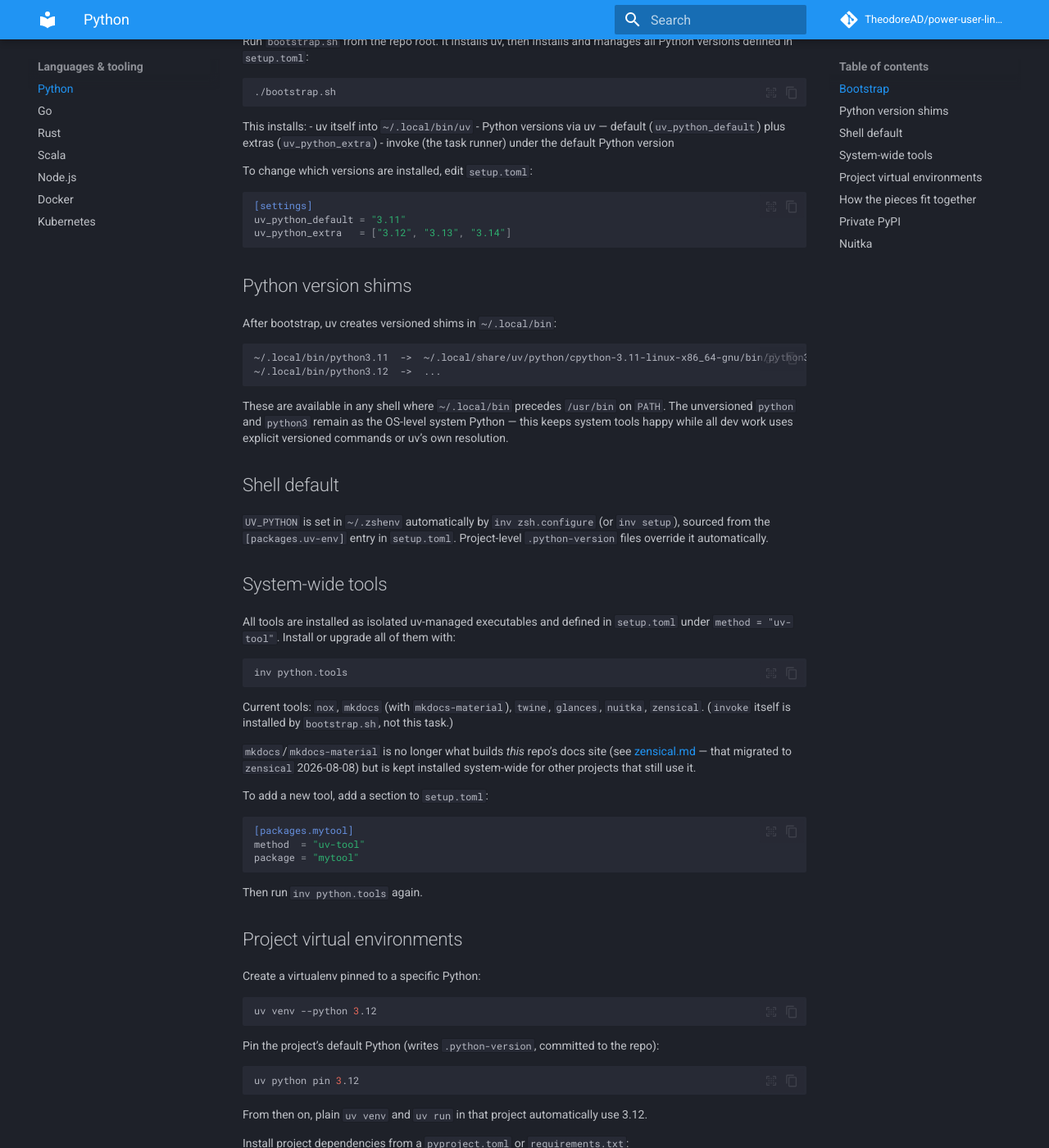
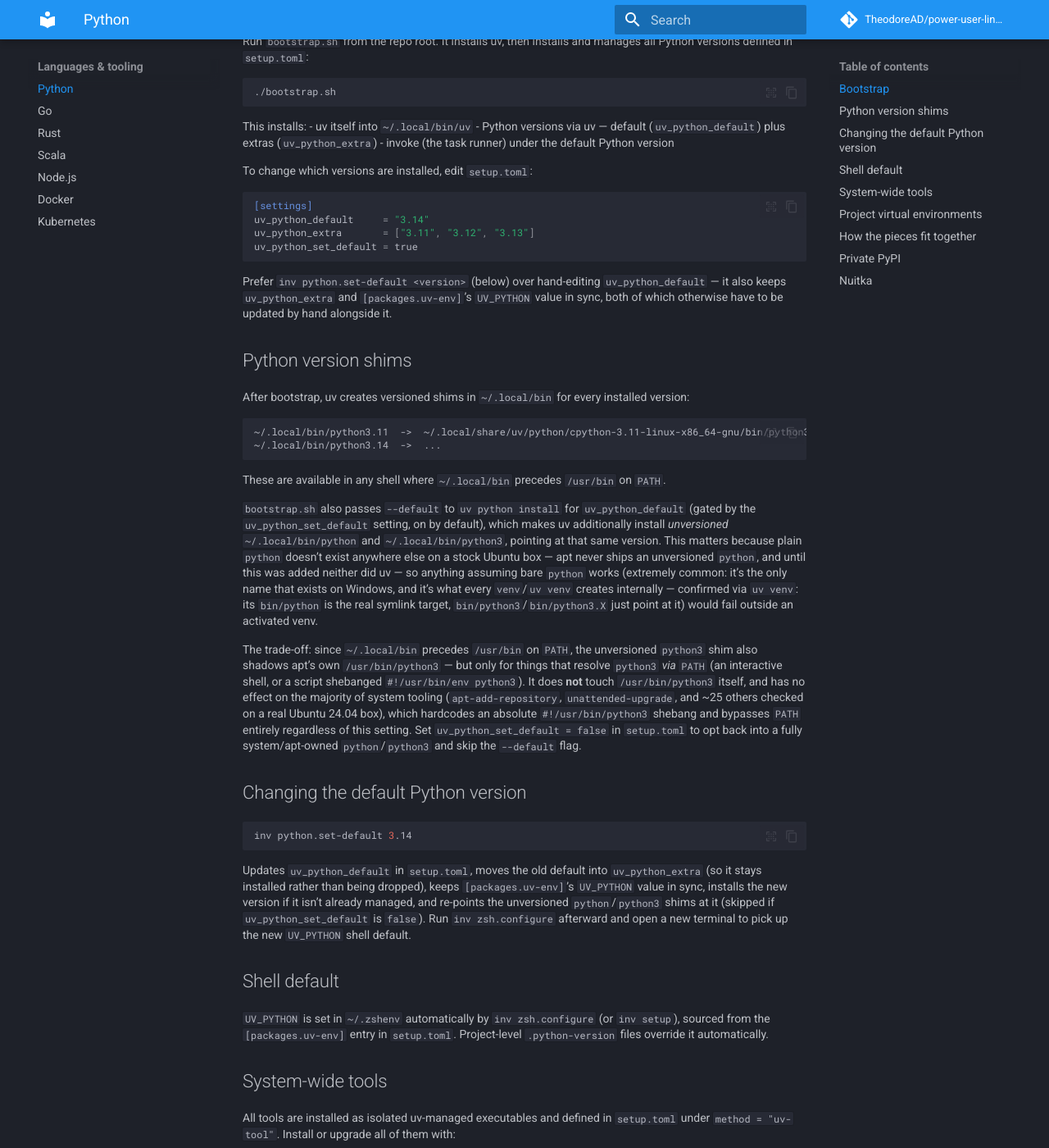
Before and after one commit to TheodoreAD/power-user-linux-setup, an MkDocs documentation site: the page built from docs/python.md, in a window 1280 px wide and 1400 px high, scrolled down 322 px. Shown: the whole window at 82% size. Built offline with MkDocs 1.6.1 and Material for MkDocs 9.7.7, drawn with Linux system fonts in a browser that asks for light colours; comment, search, counter and statistics services are not loaded; some of the changed text lies outside the part shown.

Commit message:
Add python keyring uv-tool, uv --default python/python3 shims, bump default to 3.14
Bare `python`/`python3` didn't exist anywhere on a fresh install — apt never ships
unversioned `python`, and uv only created versioned shims (python3.11, ...), so
anything assuming plain `python` works (the norm on Windows and inside every venv)
failed outside an activated venv. bootstrap.sh now passes `--default` to `uv python
install` for uv_python_default, gated by a new uv_python_set_default setting
(default true) for anyone who wants the old fully-system-owned behavior back.

Also adds `inv python.set-default <version>` to change the default without having
to hand-edit three separate setup.toml spots (uv_python_default, uv_python_extra,
and [packages.uv-env]'s UV_PYTHON literal) in sync, and installs `keyring` as a
uv-tool package (was missing entirely).

Co-Authored-By: Claude Sonnet 5 <noreply@anthropic.com>

````diff
--- a/docs/python.md
+++ b/docs/python.md
@@ -21,23 +21,56 @@ To change which versions are installed, edit `setup.toml`:
 
 ```toml
 [settings]
-uv_python_default = "3.11"
-uv_python_extra   = ["3.12", "3.13", "3.14"]
+uv_python_default     = "3.14"
+uv_python_extra       = ["3.11", "3.12", "3.13"]
+uv_python_set_default = true
 ```
+
+Prefer `inv python.set-default <version>` (below) over hand-editing `uv_python_default` — it
+also keeps `uv_python_extra` and `[packages.uv-env]`'s `UV_PYTHON` value in sync, both of which
+otherwise have to be updated by hand alongside it.
 
 ## Python version shims
 
-After bootstrap, uv creates versioned shims in `~/.local/bin`:
+After bootstrap, uv creates versioned shims in `~/.local/bin` for every installed version:
 
 ```
 ~/.local/bin/python3.11  ->  ~/.local/share/uv/python/cpython-3.11-linux-x86_64-gnu/bin/python3.11
-~/.local/bin/python3.12  ->  ...
+~/.local/bin/python3.14  ->  ...
 ```
 
 These are available in any shell where `~/.local/bin` precedes `/usr/bin` on `PATH`.
-The unversioned `python` and `python3` remain as the OS-level system Python — this
-keeps system tools happy while all dev work uses explicit versioned commands or uv's
-own resolution.
+
+`bootstrap.sh` also passes `--default` to `uv python install` for `uv_python_default` (gated by
+the `uv_python_set_default` setting, on by default), which makes uv additionally install
+*unversioned* `~/.local/bin/python` and `~/.local/bin/python3`, pointing at that same version.
+This matters because plain `python` doesn't exist anywhere else on a stock Ubuntu box — apt never
+ships an unversioned `python`, and until this was added neither did uv — so anything assuming bare
+`python` works (extremely common: it's the only name that exists on Windows, and it's what every
+`venv`/`uv venv` creates internally — confirmed via `uv venv`: its `bin/python` is the real
+symlink target, `bin/python3`/`bin/python3.X` just point at it) would fail outside an activated
+venv.
+
+The trade-off: since `~/.local/bin` precedes `/usr/bin` on `PATH`, the unversioned `python3` shim
+also shadows apt's own `/usr/bin/python3` — but only for things that resolve `python3` *via*
+`PATH` (an interactive shell, or a script shebanged `#!/usr/bin/env python3`). It does **not**
+touch `/usr/bin/python3` itself, and has no effect on the majority of system tooling
+(`apt-add-repository`, `unattended-upgrade`, and ~25 others checked on a real Ubuntu 24.04 box),
+which hardcodes an absolute `#!/usr/bin/python3` shebang and bypasses `PATH` entirely regardless
+of this setting. Set `uv_python_set_default = false` in `setup.toml` to opt back into a fully
+system/apt-owned `python`/`python3` and skip the `--default` flag.
+
+## Changing the default Python version
+
+```shell
+inv python.set-default 3.14
+```
+
+Updates `uv_python_default` in `setup.toml`, moves the old default into `uv_python_extra` (so it
+stays installed rather than being dropped), keeps `[packages.uv-env]`'s `UV_PYTHON` value in
+sync, installs the new version if it isn't already managed, and re-points the unversioned
+`python`/`python3` shims at it (skipped if `uv_python_set_default` is `false`). Run `inv
+zsh.configure` afterward and open a new terminal to pick up the new `UV_PYTHON` shell default.
 
 ## Shell default
 
@@ -101,13 +134,15 @@ each other or with the OS:
 
 ```mermaid
 graph TD
-    apt["apt-installed /usr/bin/python3<br/>OS package manager owns it, untouched by uv"]
+    apt["apt-installed /usr/bin/python3<br/>OS package manager owns the file — never overwritten"]
 
     subgraph interpreters["uv python install (shared interpreter builds)"]
         direction TB
         cpython["~/.local/share/uv/python/cpython-3.11 / 3.12 / 3.13 / 3.14"]
         shims["~/.local/bin/python3.11, python3.12, ...<br/>versioned shims"]
+        unversioned["~/.local/bin/python, python3<br/>unversioned — from --default, uv_python_default only"]
         cpython --> shims
+        cpython --> unversioned
     end
 
     subgraph tools["uv tool install TOOL (system-wide tools)"]
@@ -126,8 +161,9 @@ graph TD
     cpython -. interpreter .-> venv
 
     shims --> path(("$PATH<br/>~/.local/bin before /usr/bin"))
+    unversioned --> path
     toolbin --> path
-    apt -. plain python / python3, never shadowed .-> path
+    apt -. "absolute #!/usr/bin/python3 shebangs only —<br/>bypass PATH, reach this directly" .-> path
 ```
 
 - **Interpreters** (`uv python install`) are just Python builds — no packages of their own beyond
@@ -139,8 +175,12 @@ graph TD
   symlink to `~/.local/share/uv/tools/zensical/bin/zensical` rather than a real binary.
 - **Project venvs** (`uv venv`, `uv sync`, `uv run`) are scoped to a single project directory and
   are never put on `PATH` directly — you either activate one or prefix commands with `uv run`.
-- The **system Python** (`/usr/bin/python3`) is never touched or shadowed by any of the above;
-  `~/.local/bin` only ever adds versioned shims and tool entrypoints ahead of it on `PATH`.
+- The **system Python** (`/usr/bin/python3`) file is never overwritten by any of the above. But
+  once `uv_python_set_default` installs the unversioned `python`/`python3` shims, they sit ahead
+  of it on `PATH` — so anything resolving `python3` *via* `PATH` (an interactive shell, or a
+  `#!/usr/bin/env python3` shebang) reaches uv's build instead. Absolute-shebang system scripts
+  (the majority) bypass `PATH` entirely and always reach `/usr/bin/python3` directly, regardless
+  of this setting.
 
 ## Private PyPI
 
@@ -182,5 +222,5 @@ python -m nuitka --module mypackage --include-package=mypackage
 ```
 
 !!! NOTE
-    Nuitka uses the Python it was invoked with. Run it via `python3.11 -m nuitka` or
+    Nuitka uses the Python it was invoked with. Run it via `python3.14 -m nuitka` or
     activate the project's venv first to control which interpreter is used.
````
Also changed, not shown: other parts of docs/python.md (+1 -1 lines), setup.toml (+19 -3 lines), 2 other files.
